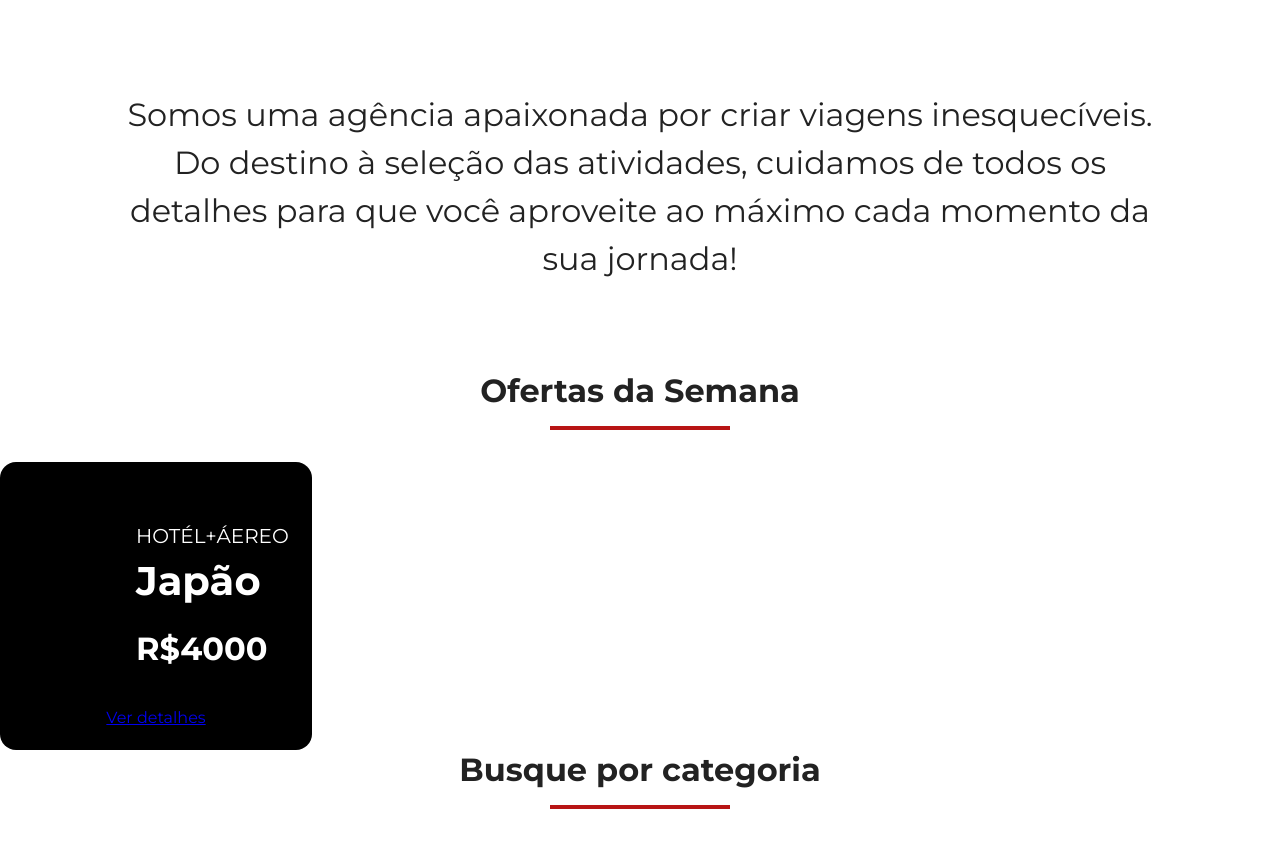
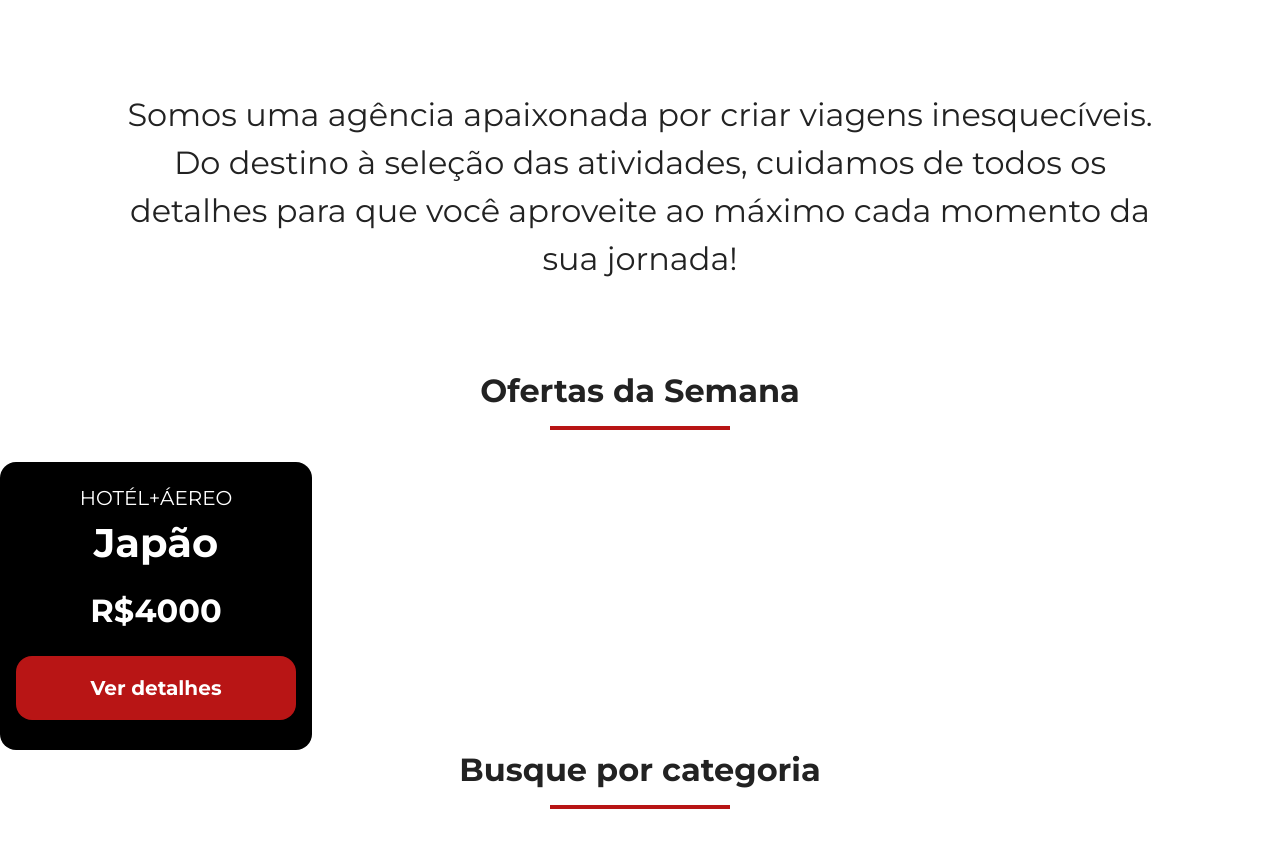
Before and after one commit to Caiossg/jornada-viagens, a plain HTML site: page index.html in a window 1280 px wide. Shown: the part 757-1598 px from the top of the page. Drawn offline with Linux system fonts and the light colour scheme.

Commit message:
Finaliza estilos do botão

```diff
--- a/css/global.css
+++ b/css/global.css
@@ -61,6 +61,19 @@
   margin: 16px auto 32px auto;
 }
 
+.button{
+  display: inline-block;
+  width: 280px;
+  height: 64px;
+  color: var(--text-secundary-color);
+  font-weight: var(--title-weight);
+  font-size: 20px;
+  background-color: var(--secundary-color);
+  border-radius: 16px;
+  text-decoration: none;
+  line-height: 64px;
+}
+
 @media screen and (min-width:768px){
   .section-title h2{
 
@@ -70,3 +83,11 @@
 }
 
 }
+
+@media screen and (min-width:1024px){
+  .button:hover{
+    background-color: var(--primary-color);
+
+  }
+
+}
--- a/css/offers.css
+++ b/css/offers.css
@@ -12,6 +12,8 @@
 .card header{
     display: block;
     position: static;
+    padding: 0;
+    margin-bottom: 24px;
 }
 
 .card header p{
```
